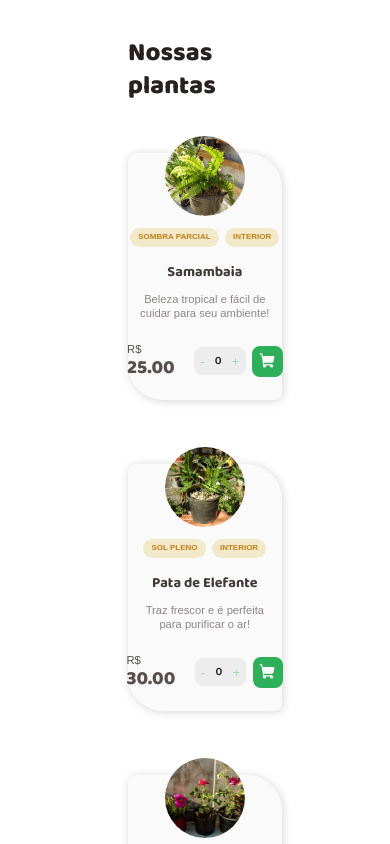
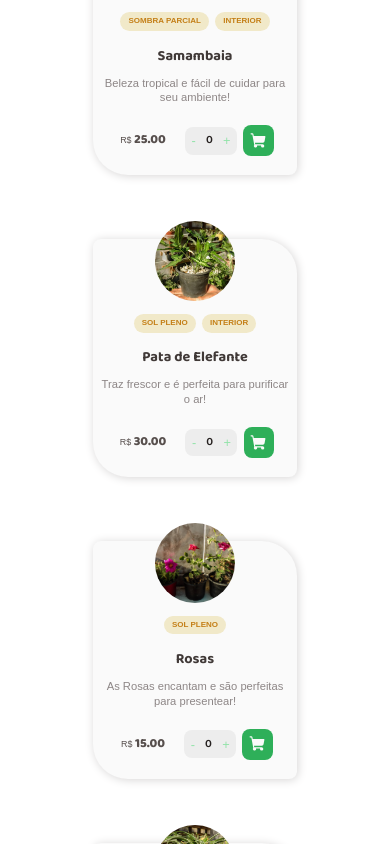
Before and after one commit to zacsampaio/jorge-plantas, a React (Vite) app: page / in a window 390 px wide. Shown: the part 1260-2104 px from the top of the page. Built offline with nearby package versions, Linux system fonts and the light colour scheme.

Commit message:
Ajustes na responsividade

```diff
--- a/src/layouts/DefaultLayout/styled.ts
+++ b/src/layouts/DefaultLayout/styled.ts
@@ -7,4 +7,12 @@ export const LayoutContainer = styled.div`
   width: 100%;
   margin: 0 auto;
   box-sizing: border-box;
+
+  @media (max-width: 1090px){
+    max-width: calc(100vw - 10rem);
+  }
+
+  @media (max-width: 664){
+    max-width: calc(100vw - 2rem);
+  }
 `
--- a/src/pages/Home/components/main/components/productCatalog/styles.ts
+++ b/src/pages/Home/components/main/components/productCatalog/styles.ts
@@ -82,8 +82,16 @@ export const TagValue = styled.div`
     font-size: 0.875rem;
     line-height: 130%;
     color: ${(props) => props.theme["gray-700"]};
+
   }
-`;
+
+  @media (max-width: 780px){
+
+    p{
+      font-size: 0.7rem;
+      margin-left: 0.3rem;
+    }
+}`
 
 export const TagValueSpan = styled.span`
   font-size: 1.5rem;
@@ -92,6 +100,10 @@ export const TagValueSpan = styled.span`
   color: ${(props) => props.theme["gray-700"]};
   font-family: "Baloo 2", sans-serif;
   margin-right: 1rem;
+
+  @media (max-width: 780px){
+      font-size: 1rem;
+  }
 `;
 
 export const TagsComponents = styled.div`
--- a/src/styles/global.ts
+++ b/src/styles/global.ts
@@ -41,7 +41,7 @@ export const GlobalStyled = createGlobalStyle`
 
   @media (max-width: 555px) {
     html {
-      font-size: 100%;
+      font-size: 80%;
       max-width: 100dvw;
       max-height: 100dvh;
     }
```
